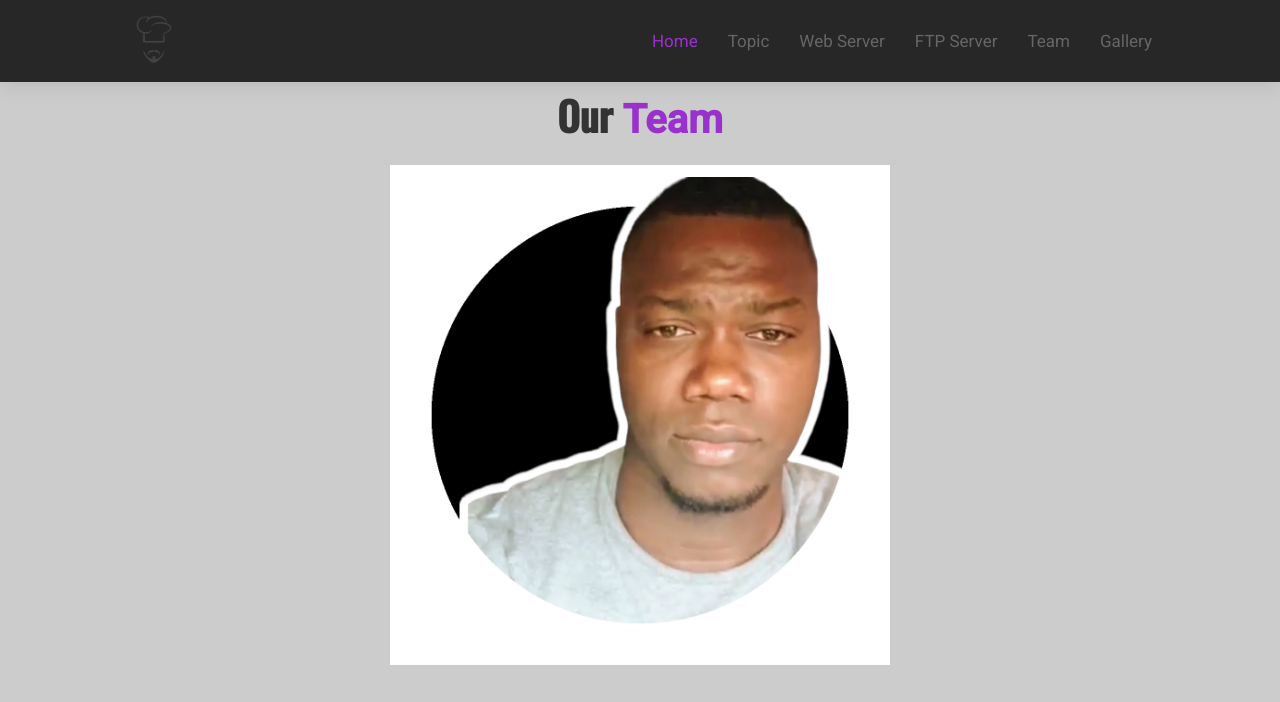
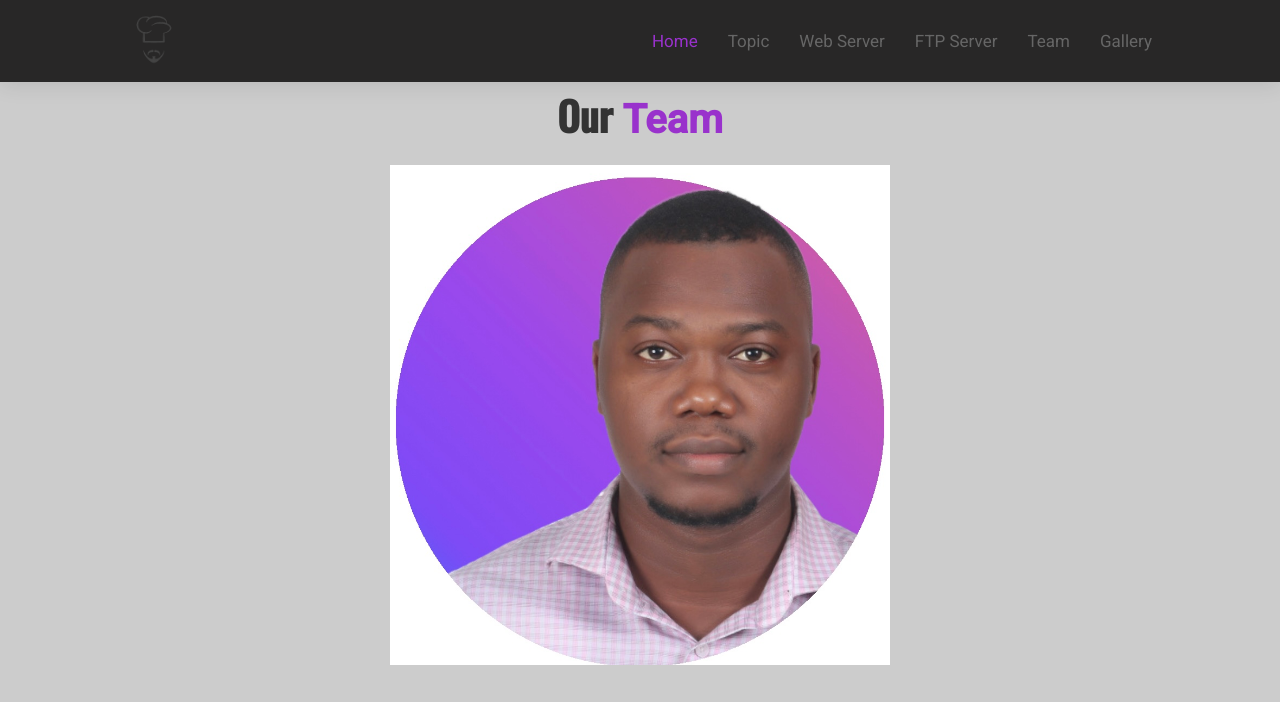
Before and after one commit to juviblakk/Foodies, a PHP site: page /Team.php in a window 1280 px wide. Shown: the top 702 px of the page. Run offline with PHP 8.4, Linux system fonts and the light colour scheme.

Commit message:
add photos of team

```diff
--- a/Team.php
+++ b/Team.php
@@ -10,21 +10,24 @@ require_once 'includes/header.php';
     <div class="box-container">
 
         <div class="box">
-            <img src="images/Jovoni.png" alt="">
+            <img src="images/Jovoni Taylor.jpeg" alt="">
             <h3>Jovoni Taylor</h3>
         </div>
-
         <div class="box">
-            <img src="images/chef-niix-1.jpeg" alt="">
-            <h3>Alester Messam</h3>
+            <img src="images/Allester Messam.jpeg" alt="">
+            <h3>Allester Messam</h3>
         </div>
         <div class="box">
-            <img src="images/chef-niix-1.jpeg" alt="">
+            <img src="images/Kenroy Harrow.jpeg" alt="">
             <h3>Kenroy Harrow</h3>
         </div>
         <div class="box">
-            <img src="images/chef-niix-1.jpeg" alt="">
+            <img src="images/Vaughn Patterson.jpeg" alt="">
             <h3>Vaughn Patterson</h3>
+        </div>
+        <div class="box">
+            <img src="images/Lorenzo Williams.jpeg" alt="">
+            <h3>Lorenzo Williams</h3>
         </div>
     </div>
 
```
Also changed, not shown: images/Allester Messam.jpeg (added), images/Jovoni Taylor.jpeg (added), images/Jovoni.png (deleted), images/Kenroy Harrow.jpeg (added), images/Lorenzo Williams.jpeg (added), images/Vaughn Patterson.jpeg (added), 1 other file.
